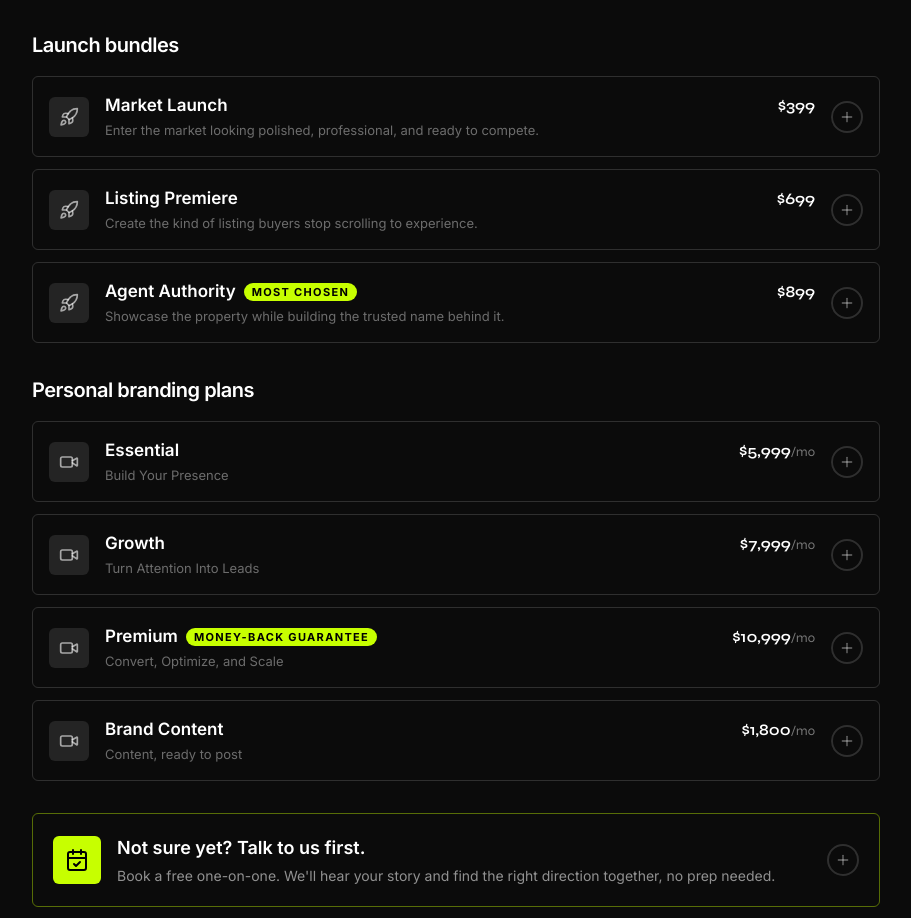
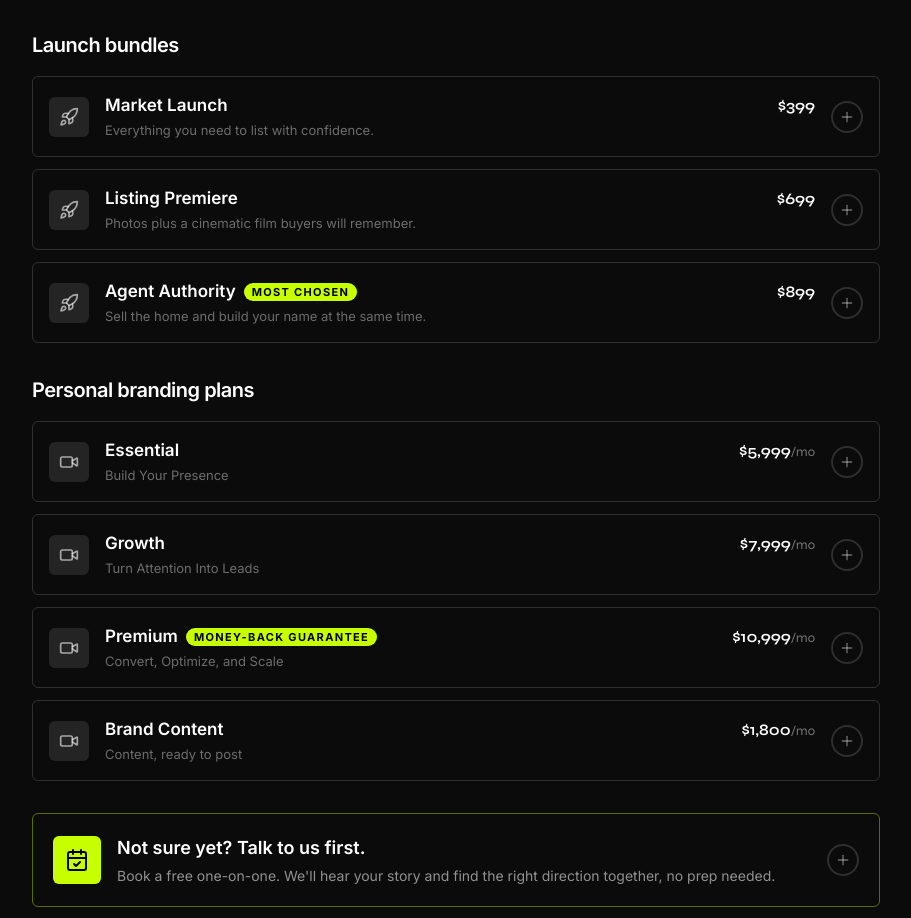
Before and after one commit to Imtiaj007zee/Luxentra-Media-, a React (Vite) app: page /order in a window 1280 px wide. Shown: the part 926-1844 px from the top of the page, without its empty margins (184-1095 px from the left). Built offline with nearby package versions, Linux system fonts and the light colour scheme.

Commit message:
Rewrite homepage copy in a human voice

```diff
--- a/src/react-app/data/packages.ts
+++ b/src/react-app/data/packages.ts
@@ -15,7 +15,7 @@ export const LAUNCH_BUNDLES: LaunchBundle[] = [
     id: "market-launch",
     name: "Market Launch",
     price: 399,
-    blurb: "Enter the market looking polished, professional, and ready to compete.",
+    blurb: "Everything you need to list with confidence.",
     features: [
       "Premium interior and exterior photography",
       "Aerial drone photography",
@@ -28,7 +28,7 @@ export const LAUNCH_BUNDLES: LaunchBundle[] = [
     id: "listing-premiere",
     name: "Listing Premiere",
     price: 699,
-    blurb: "Create the kind of listing buyers stop scrolling to experience.",
+    blurb: "Photos plus a cinematic film buyers will remember.",
     features: [
       "Everything included in Market Launch",
       "Cinematic property film",
@@ -43,7 +43,7 @@ export const LAUNCH_BUNDLES: LaunchBundle[] = [
     price: 899,
     badge: "Most chosen",
     featured: true,
-    blurb: "Showcase the property while building the trusted name behind it.",
+    blurb: "Sell the home and build your name at the same time.",
     features: [
       "Everything included in Listing Premiere",
       "Complete A-to-Z creative production",
--- a/src/react-app/pages/Home.tsx
+++ b/src/react-app/pages/Home.tsx
@@ -106,7 +106,7 @@ const IMPACT_METRICS = [
     suffix: "+",
     ring: 100,
     label: "Properties Covered",
-    desc: "More than 25 properties professionally captured and marketed and counting.",
+    desc: "Homes we've shot and marketed so far.",
   },
   {
     id: "value-covered",
@@ -116,7 +116,7 @@ const IMPACT_METRICS = [
     suffix: "M+",
     ring: 100,
     label: "Property Value Covered",
-    desc: "Total property value represented through our professional real estate media campaigns.",
+    desc: "Combined value of the homes we've covered.",
   },
   {
     id: "success-rate",
@@ -126,7 +126,7 @@ const IMPACT_METRICS = [
     suffix: "%+",
     ring: 100,
     label: "Marketing Success Rate",
-    desc: "Percentage of campaigns that successfully achieved their intended marketing goals.",
+    desc: "Clients who got the result they wanted.",
   },
 ];
 
@@ -294,7 +294,7 @@ function ImpactDashboard() {
         </h1>
         <p className="text-[18px] md:text-[21px] leading-snug text-white/70 mb-10 text-center">
           Photography, films and personal branding.
-          <br className="hidden md:block" /> Thoughtfully made for real estate.
+          <br className="hidden md:block" /> Made for real estate.
         </p>
         <div className="flex flex-col sm:flex-row items-center justify-center gap-6 mb-24 md:mb-32">
           <PackageButton to="/order" dark={false}>
@@ -335,8 +335,7 @@ function ImpactDashboard() {
               Our Real Estate Impact
             </h2>
             <p className="text-[17px] md:text-[20px] text-white/60 leading-relaxed mb-16 max-w-2xl mx-auto text-center">
-              Creating powerful property stories that increase visibility, build trust, and
-              support successful real estate outcomes.
+              We shoot homes so they get seen, get remembered, and get sold.
             </p>
           </div>
 
@@ -352,9 +351,8 @@ function ImpactDashboard() {
             }`}
             style={{ transitionDelay: inView ? "420ms" : "0ms" }}
           >
-            &ldquo;We don&rsquo;t just create content &mdash; we create{" "}
-            <span className="text-[#c7ff00]">market exposure</span> that helps properties
-            stand out.&rdquo;
+            &ldquo;We make listings people actually{" "}
+            <span className="text-[#c7ff00]">stop and look at</span>.&rdquo;
           </p>
         </div>
       </div>
@@ -582,8 +580,7 @@ export default function HomePage() {
             Launch it.
           </h2>
           <p className="text-[17px] md:text-[19px] text-white/60 leading-relaxed mb-14 max-w-2xl">
-            Three levels of visual marketing designed to capture buyers&apos;
-            attention, impress sellers, and make your name more memorable.
+            Three packages. Pick the level of coverage your listing needs.
           </p>
 
           <div className="grid md:grid-cols-3 gap-6">
```
